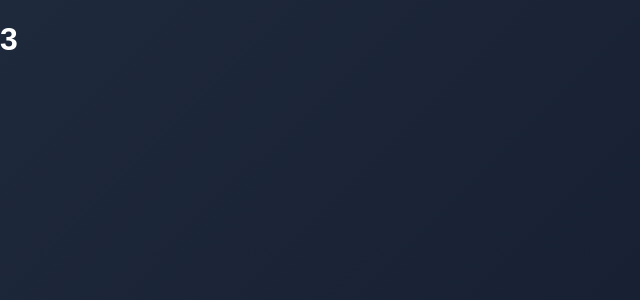
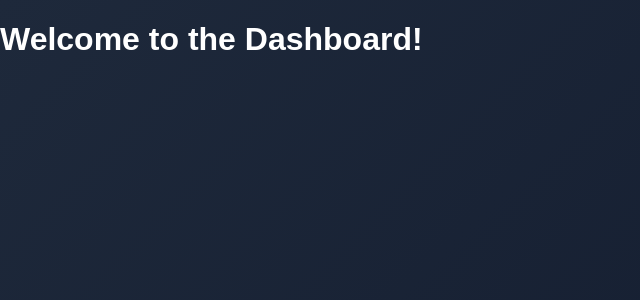
Before and after one commit to SyedZainAly0/Codebase, a React (Vite) app in the folder Frontend/: page / in a window 1280 px wide. Shown: the top 300 px of the page, without its empty margins (0-640 px from the left). Built offline with nearby package versions, Linux system fonts and the light colour scheme.

Commit message:
Adding file for Higher order component

```diff
--- a/Frontend/src/App.jsx
+++ b/Frontend/src/App.jsx
@@ -1,7 +1,7 @@
 import { useState } from 'react'
 import { Mycomponent as First, Mycomponent1 as Second } from './FunctionComponent' // using named Import
 import Normalcomponent from './FunctionComponent' // using Default Import
-import { Properties as Data } from './Props'
+import { Properties as Data1 } from './Props'
 import Propsdestructuring from './Props'
 import States from './States'
 import Icon from './Routing'
@@ -11,6 +11,8 @@ import Defaultprops from './DefaultProp'
 import Childrenprop from './ChildrenProps'
 import TextInputWithFocusButton from './useRef'
 import App1 from './FunctionProp'
+import Data from './HigherOrderComponent'
+
 
 function App() {
   return (
@@ -30,7 +32,7 @@ function App() {
 
     {/* <Icon/> */}
 
-    <Timer/>
+    {/* <Timer/> */}
 
     {/* <Maincomponent/> */}
 
@@ -47,6 +49,8 @@ function App() {
 
     {/* <App1/> */}
 
+    <Data/>
+
     </>
   )
 
--- /dev/null
+++ b/Frontend/src/HigherOrderComponent.jsx
@@ -0,0 +1,33 @@
+import React from "react";
+
+// HOC definition
+function withAuth(WrappedComponent) {
+  return function AuthComponent(props) {
+    const isLoggedIn = true;
+
+    if (!isLoggedIn) {
+      return <h2>Please log in to view this content</h2>;
+    }
+
+    return <WrappedComponent {...props} />;
+  };
+}
+
+
+function Dashboard() {
+  return <h1>Welcome to the Dashboard!</h1>;
+}
+
+
+const ProtectedDashboard = withAuth(Dashboard);
+
+
+function Data() {
+  return (
+    <div>
+      <ProtectedDashboard />
+    </div>
+  );
+}
+
+export default Data;
--- a/Frontend/src/States.jsx
+++ b/Frontend/src/States.jsx
@@ -20,25 +20,24 @@
 
 
 
-// // import { useState } from "react";
+import { useState } from "react";
 
-// // function States() {
-// //   const [name, setName] = useState("Unknown");
-// //   const [input, setInput] = useState("");
+function States() {
+ const [name, setName] = useState("Unknown");
+  const [input, setInput] = useState("");
+   return (
+     <>
+       <input
+         type="text"
+         placeholder="Enter your name"
+         onChange={(e) => setInput(e.target.value)}
+     />
 
-// //   return (
-// //     <>
-// //       <input
-// //         type="text"
-// //         placeholder="Enter your name"
-// //         onChange={(e) => setInput(e.target.value)}
-// //       />
+     <button onClick={() => setName(input)}>Click</button>
 
-// //       <button onClick={() => setName(input)}>Click</button>
+       <p>{name}</p>
+     </>
+   );
+}
 
-// //       <p>{name}</p>
-// //     </>
-// //   );
-// // }
-
-// export default States;
+export default States;
```
